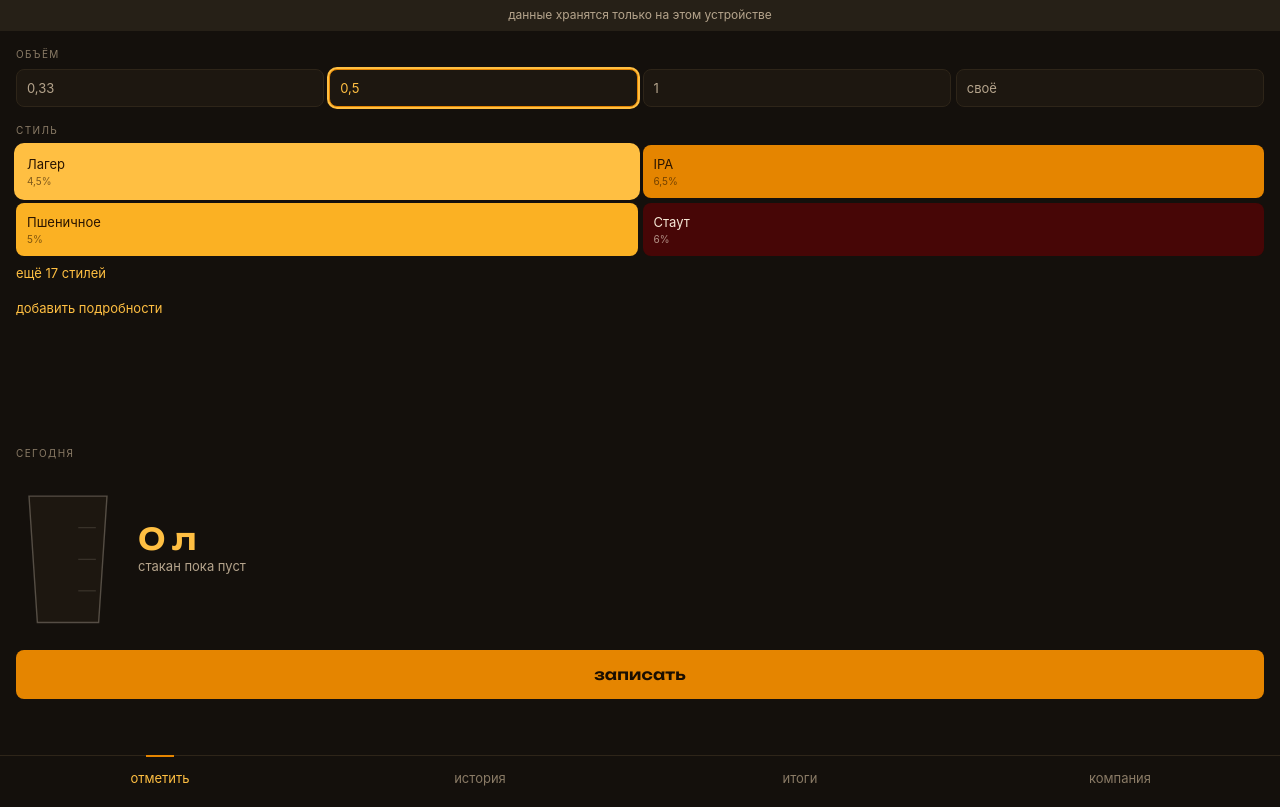
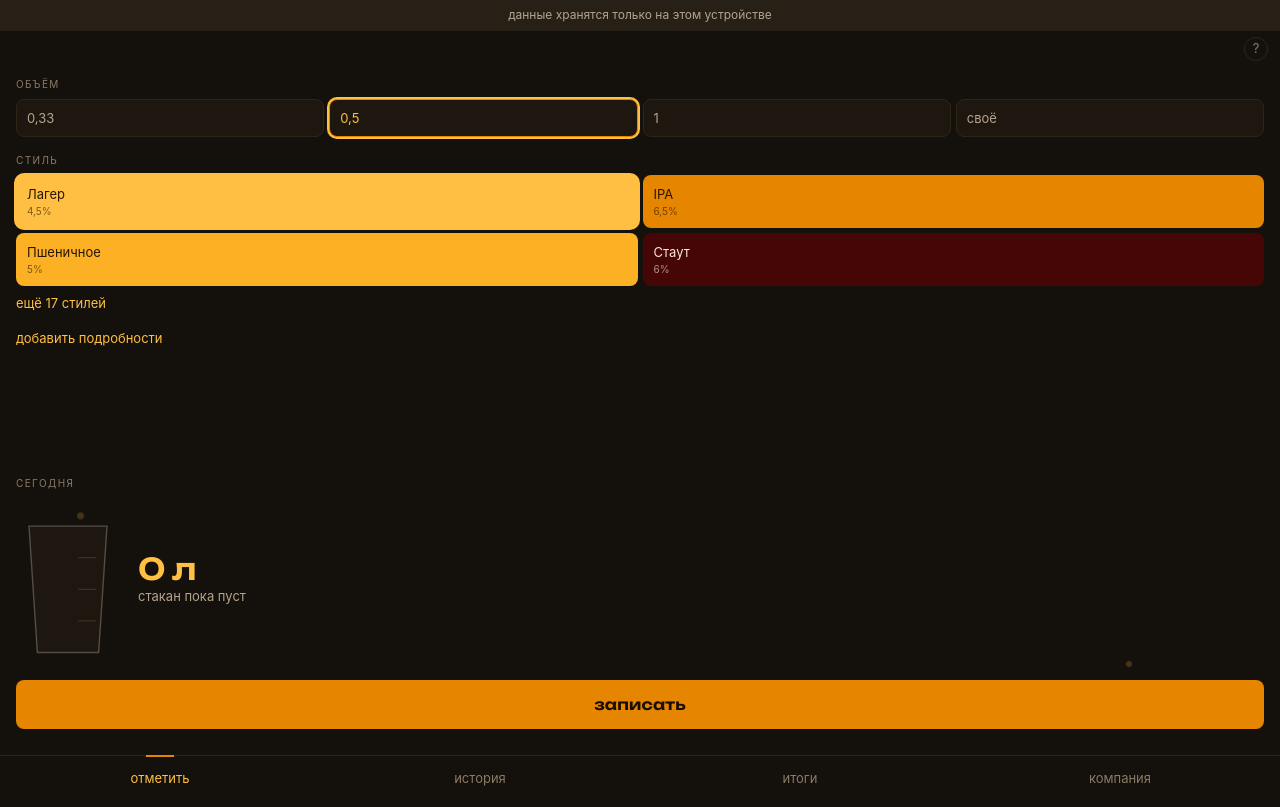
Before and after one commit to docevig/beerlog, a Vue app: page / in a window 1280 px wide. Built offline with nearby package versions, Linux system fonts and the light colour scheme.

Commit message:
feat: add per-section help note behind a question mark

```diff
--- a/src/App.vue
+++ b/src/App.vue
@@ -21,7 +21,23 @@ const TABS: { id: Tab; title: string }[] = [
   { id: 'friends', title: 'компания' },
 ]
 
+/**
+ * Справка по разделу. Говорим о том, чего на экране не видно: границе суток,
+ * происхождении коллекции, общем столе. Перечислять кнопки смысла нет — они
+ * и так перед глазами.
+ */
+const HINTS: Record<Tab, string> = {
+  add: 'два тапа — объём и стиль — и кружка записана. Название, пивоварня, цена и этикетка прячутся под «добавить подробности». День здесь начинается в 6 утра, поэтому ночная кружка попадает во вчерашний вечер.',
+  history:
+    'все отметки по дням, свежие сверху. Тап по записи раскрывает её: там правка и удаление. Удалил случайно — пять секунд на отмену.',
+  stats:
+    'месяц или год целиком. Коллекция внизу собирается сама из названий, которые ты указывал в отметках. Кнопка отправляет итоги месяца картинкой в любой чат.',
+  friends:
+    'друзья и общие вечера. Пока вечер идёт, отметки всех участников видны за одним столом; твою запись правишь и удаляешь только ты. Сравнение — по вкусам, а не по литрам.',
+}
+
 const tab = ref<Tab>('add')
+const hintOpen = ref(false)
 const synced = ref(true)
 const ready = ref(false)
 const failure = ref('')
@@ -37,6 +53,9 @@ const { focusDay } = useUi()
 watch(focusDay, (day) => {
   if (day) tab.value = 'history'
 })
+
+// Справка закрывается при переходе: она про раздел, а не про приложение целиком
+watch(tab, () => (hintOpen.value = false))
 
 const currentView = computed(() => {
   if (tab.value === 'add') return AddView
@@ -104,6 +123,21 @@ onMounted(async () => {
     <p v-if="failure" class="warning">хранилище недоступно: {{ failure }}</p>
     <p v-if="invited" class="warning accent">{{ invited }}</p>
 
+    <div class="topbar">
+      <button
+        type="button"
+        class="help"
+        :class="{ on: hintOpen }"
+        :aria-expanded="hintOpen"
+        aria-label="что здесь"
+        @click="hintOpen = !hintOpen"
+      >
+        ?
+      </button>
+    </div>
+
+    <p v-if="hintOpen" class="hint-box">{{ HINTS[tab] }}</p>
+
     <main class="content">
       <Bubbles v-if="tab === 'add'" />
       <p v-if="!ready" class="loading">загружаем историю</p>
@@ -139,6 +173,38 @@ onMounted(async () => {
   color: var(--text-dim);
   font-size: 12px;
   text-align: center;
+}
+/* Полоса под знак вопроса: своей шапки у экранов нет, а место занимать нечем */
+.topbar {
+  display: flex;
+  justify-content: flex-end;
+  padding: 6px 12px 0;
+}
+.help {
+  width: 24px;
+  height: 24px;
+  padding: 0;
+  border: 1px solid var(--line);
+  border-radius: 50%;
+  background: none;
+  color: var(--text-faint);
+  font: inherit;
+  font-size: 13px;
+  line-height: 1;
+  cursor: pointer;
+}
+.help.on {
+  border-color: var(--accent);
+  color: var(--accent-bright);
+}
+.hint-box {
+  margin: 6px 16px 0;
+  padding: 11px 13px;
+  border-radius: var(--radius);
+  background: var(--surface);
+  color: var(--text-dim);
+  font-size: 13px;
+  line-height: 1.45;
 }
 .content {
   position: relative;
```
